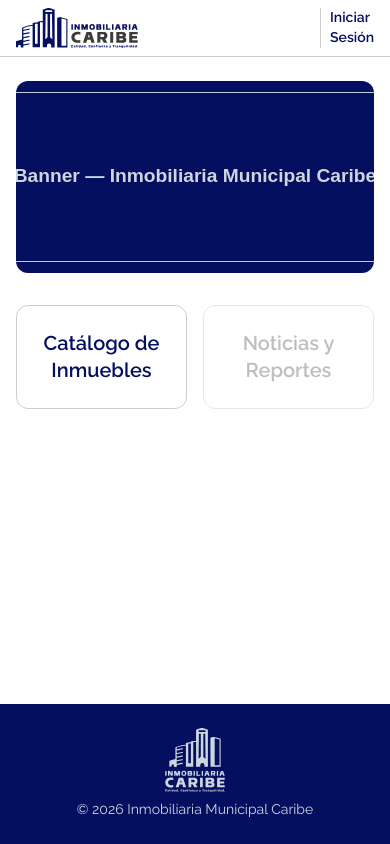
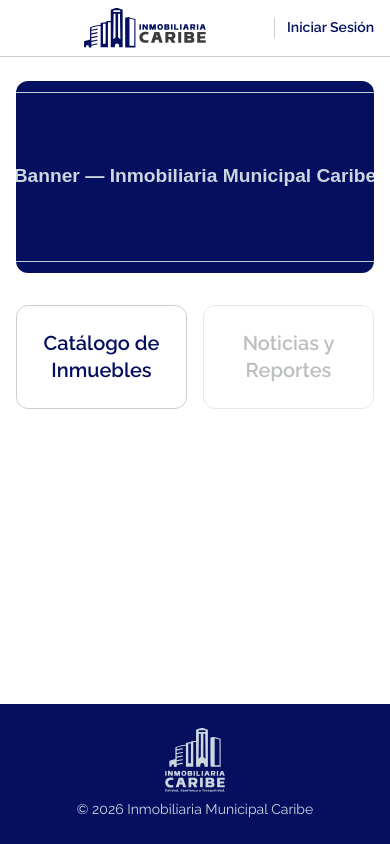
Before and after one commit to sergioinmaca/inmobiliaria-caribe, a React (Vite) app: page / in a window 390 px wide. Built offline with nearby package versions, Linux system fonts and the light colour scheme; no server answers.

Commit message:
feat: add horizontal brand logo and implement responsive Header component

```diff
--- a/src/components/layout/Header.tsx
+++ b/src/components/layout/Header.tsx
@@ -8,20 +8,17 @@
 
 export function Header({ profile, onSignOut }: HeaderProps) {
   return (
-    <header className="flex items-center border-b border-neutral-300 bg-white px-4 py-2">
-      <div className="flex items-center" style={{ width: '85%' }}>
+    <header className="flex items-center justify-between border-b border-neutral-300 bg-white px-4 py-2">
+      <div className="flex flex-1 items-center justify-center self-stretch">
         <Link to="/" className="block">
           <img
-            src="/brand/horizontal_color.svg"
+            src="/brand/horizontal_color_v2.svg"
             alt="Inmobiliaria Municipal Caribe"
             className="h-10 w-auto"
           />
         </Link>
       </div>
-      <div
-        className="flex items-center justify-end gap-3 border-l border-neutral-300 pl-3"
-        style={{ width: '15%' }}
-      >
+      <div className="flex shrink-0 items-center gap-3 border-l border-neutral-300 pl-3">
         {profile ? (
           <>
             <Link to="/admin" className="text-small font-semibold text-primary">
@@ -36,7 +33,7 @@
             </button>
           </>
         ) : (
-          <Link to="/login" className="text-small font-semibold text-primary">
+          <Link to="/login" className="whitespace-nowrap text-small font-semibold text-primary">
             Iniciar Sesión
           </Link>
         )}
```
Also changed, not shown: public/brand/horizontal_color_v2.svg (added).
